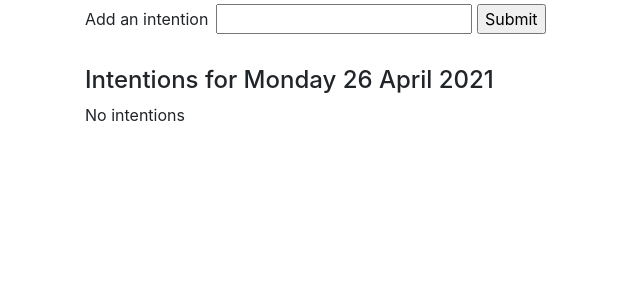
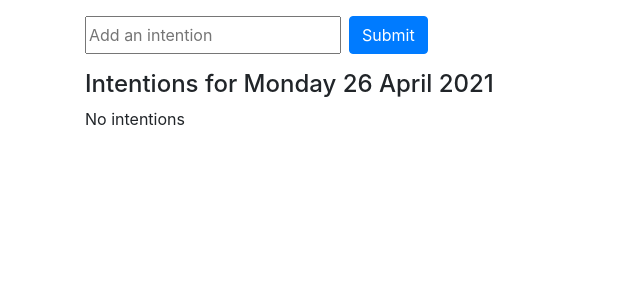
Before and after one commit to tadamcz/intentions-page, a Django app: page / in a window 1280 px wide. Shown: the part 56-356 px from the top of the page, without its empty margins (0-640 px from the left). Run offline with Django 3.2, Linux system fonts and the light colour scheme; the visitor is signed in with stand-in values (Sample User, id 1); data that the repository does not hold is empty; some libraries are stand-ins or nearby versions.

Commit message:
improve intention create form (create.html)

```diff
--- a/intentions_page/static/css/project.css
+++ b/intentions_page/static/css/project.css
@@ -18,11 +18,9 @@
 
 .create_intention {
     display: flex;
-    margin-bottom: 2em;
     align-items: center;
-}
-.create_intention > * {
-    margin-left: .5em;
+    margin-top: 1em;
+    margin-bottom: 1em;
 }
 
 .intention[status='completed'] .intention_title {
@@ -65,7 +63,6 @@ input[name="neverminded"] {
 }
 
 .intention_day {
-    margin-top: 1em;
     margin-bottom: 1em;
 }
 .intention_list {
--- a/intentions_page/templates/components/create.html
+++ b/intentions_page/templates/components/create.html
@@ -1,7 +1,9 @@
-<div class="create_intention">Add an intention
+<div class="create_intention">
 <form action="{% url 'create' %}" method="post">
     {% csrf_token %}
-    <input type="text" name="title" id="title" required/>
-    <input type="submit" value="Submit" />
+    <div class="d-flex flex-wrap">
+        <input class="form-control-md mr-1 mr-sm-2" name="title" id="title" required placeholder="Add an intention"/>
+        <button class="btn btn-md btn-primary">Submit</button>
+    </div>
 </form>
 </div>
```
